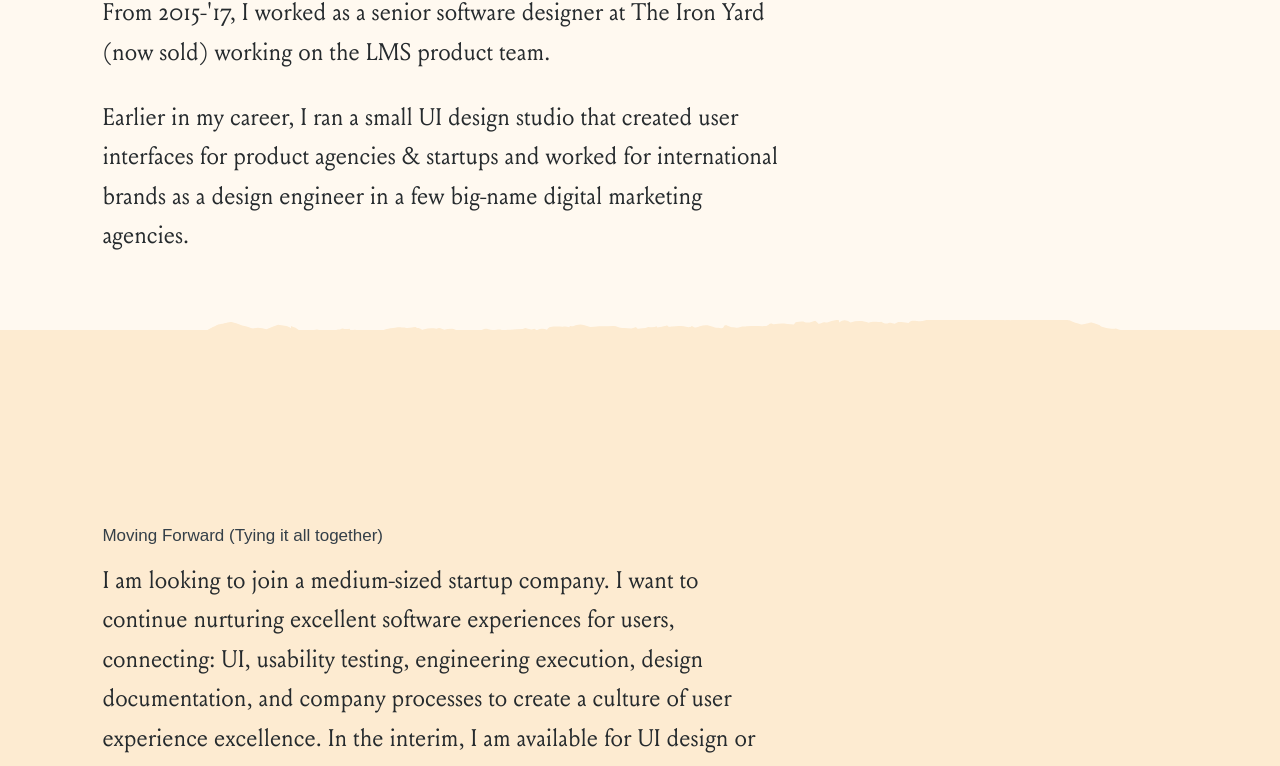
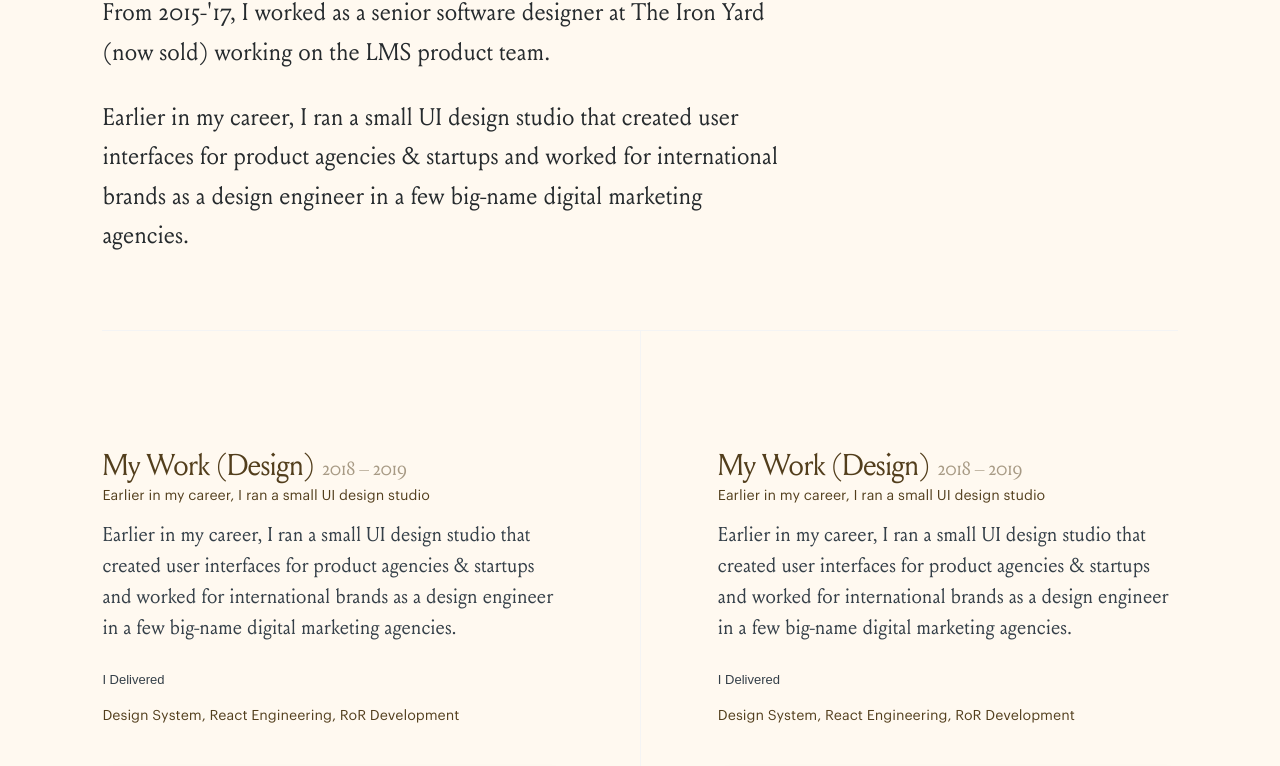
Before and after one commit to AndrwM/souci.studio, a React (Create React App) app: page / in a window 1280 px wide. Shown: the part 1993-2759 px from the top of the page. Built offline with nearby package versions, Linux system fonts and the light colour scheme; a web font is replaced by a local one.

Commit message:
Laying out some barebones layout items for the Intro page

```diff
--- a/src/assets/stylesheets/_variables.scss
+++ b/src/assets/stylesheets/_variables.scss
@@ -11,7 +11,7 @@ $bp-desk: "(min-width: #{$w-desk})";
 
 $border-radius: 5px;
 $font-size: 20px;
-$page-max-width: 1300px;
+$page-max-width: 1600px;
 
 //----------------- Z-Index
 $z-1: 10;
@@ -39,6 +39,7 @@ $colors-light: (
   // Neutrals
   c-grey-dark: #252A2D,
   c-foreground-medium: #343f48,
+  c-foreground-focal: #523e1c,
   c-grey-extralight: #f8fdff,
 
   c-system: #171717,
@@ -55,10 +56,11 @@ $colors-dark: (
   // Neutrals
   c-grey-dark: #ffe5d3,
   c-foreground-medium: #f3d8b7,
+  c-foreground-focal: #f8fdff,
   c-grey-extralight: #f8fdff,
 
   c-system: #171717,
-  c-border: #F4F4F4,
+  c-border: #413131,
 );
 
 //----------------- Type Mixins
--- a/src/assets/stylesheets/components/_c.container-2col.scss
+++ b/src/assets/stylesheets/components/_c.container-2col.scss
@@ -19,10 +19,13 @@
       flex-direction: column;
 
       &:nth-child(1) {
+        border-top: 1px solid;
+        @include theme-var(border-color, c-border);
         padding: 14vh 6vw 0px 0px;
       }
 
       &:nth-child(2) {
+        border-top: 1px solid;
         border-left: 1px solid;
         @include theme-var(border-color, c-border);
         padding: 14vh 0px 0px 6vw
--- a/src/assets/stylesheets/components/_c.paragraph.scss
+++ b/src/assets/stylesheets/components/_c.paragraph.scss
@@ -29,7 +29,7 @@
   }
 
   &--medium {
-    color: rgba(#000000, 0.65);
+    @include theme-var(color, c-foreground-medium);
     max-width: 570px;
     font: 400 18px / 1.65 $ff-secondary;
     @media #{$bp-hand} { font: 400 18px / 1.65 $ff-secondary; }
@@ -45,12 +45,13 @@
 
   &--sans-medium {
     font-family: $ff-primary;
-    color: #727779;
+    @include theme-var(color, c-foreground-medium);
     font-size: 16px;
     max-width: 570px;
   }
 
   &--sans-small {
+    @include theme-var(color, c-foreground-focal);
     font-family: $ff-primary;
     font-size: 14px;
     margin: 0 0 10px;
--- a/src/assets/stylesheets/components/_c.title.scss
+++ b/src/assets/stylesheets/components/_c.title.scss
@@ -47,6 +47,7 @@
   }
 
   &--medium {
+    @include theme-var(color, c-foreground-focal);
     font: 400 24px / 1.4 $ff-display;
     margin: 0 0 $s-small;
 
@@ -60,6 +61,7 @@
   }
 
   &--small {
+    @include theme-var(color, c-foreground-focal);
     font: 500 17px / 1.4 $ff-primary;
     letter-spacing: 0;
   }
--- /dev/null
+++ b/src/components/Browser.js
@@ -0,0 +1,24 @@
+import PropTypes from 'prop-types';
+
+const Browser = ({
+  src,
+  className,
+  ...rest
+}) => (
+  <div className={`c-browser ${className}`} {...rest}>
+    <div className="c-browser__content">
+      <img src={src} />
+    </div>
+  </div>
+);
+
+Browser.propTypes = {
+  src: PropTypes.string.isRequired,
+  className: PropTypes.string,
+};
+
+Browser.defaultProps = {
+  className: ''
+};
+
+export default Browser;
--- a/src/pages/Intro.js
+++ b/src/pages/Intro.js
@@ -1,6 +1,7 @@
 import ExperienceDesign from "./partials/ExperienceDesign";
 import ExperienceEngineering from "./partials/ExperienceEngineering";
 import Text from "../components/Text";
+import Browser from "../components/Browser";
 import VisualTearElement from "../components/VisualTearElement";
 
 const Intro = () => (<>
@@ -77,6 +78,112 @@ const Intro = () => (<>
       {/* Prior to that, I ran a small UI design studio that designed user interfaces with product agencies &amp; startups and worked for international brands as a design engineer in a few big-name digital marketing agencies. */}
       Earlier in my career, I ran a small UI design studio that created user interfaces for product agencies & startups and worked for international brands as a design engineer in a few big-name digital marketing agencies.
     </Text>
+  </div>
+  <div className="c-wrapper c-wrapper--accent c-wrapper--flush u-border-bottom">
+    <div class="c-container-2col">
+      <div class="c-container-2col__item">
+        <Text type="title" modifier="medium" className="u-margin-bottom-none">
+          My Work (Design)
+          <span class="c-title__subtle">2018 – 2019</span>
+        </Text>
+        <Text type="paragraph" modifier="sans-small">
+          Earlier in my career, I ran a small UI design studio
+        </Text>
+        <Text type="paragraph" modifier="medium">
+          Earlier in my career, I ran a small UI design studio that created user interfaces for product agencies & startups and worked for international brands as a design engineer in a few big-name digital marketing agencies.
+        </Text>
+        <Text type="title" modifier="smallest">
+          I Delivered
+        </Text>
+        <Text type="paragraph" modifier="sans-small">
+          Design System, React Engineering, RoR Development
+        </Text>
+        <Browser
+          src="/static/media/cover1.37e6df1b.png"
+          className="u-margin-vertical"
+        />
+      </div>
+      <div class="c-container-2col__item">
+        <Text type="title" modifier="medium" className="u-margin-bottom-none">
+          My Work (Design)
+          <span class="c-title__subtle">2018 – 2019</span>
+        </Text>
+        <Text type="paragraph" modifier="sans-small">
+          Earlier in my career, I ran a small UI design studio
+        </Text>
+        <Text type="paragraph" modifier="medium">
+          Earlier in my career, I ran a small UI design studio that created user interfaces for product agencies & startups and worked for international brands as a design engineer in a few big-name digital marketing agencies.
+        </Text>
+        <Text type="title" modifier="smallest">
+          I Delivered
+        </Text>
+        <Text type="paragraph" modifier="sans-small">
+          Design System, React Engineering, RoR Development
+        </Text>
+        <Browser
+          src="/static/media/cover1.37e6df1b.png"
+          className="u-margin-vertical"
+        />
+      </div>
+    </div>
+    <div class="c-container-2col">
+      <div class="c-container-2col__item">
+        <Text type="title" modifier="medium" className="u-margin-bottom-none">
+          My Work (Design)
+          <span class="c-title__subtle">2018 – 2019</span>
+        </Text>
+        <Text type="paragraph" modifier="sans-small">
+          Earlier in my career, I ran a small UI design studio
+        </Text>
+        <Text type="paragraph" modifier="medium">
+          Earlier in my career, I ran a small UI design studio that created user interfaces for product agencies & startups and worked for international brands as a design engineer in a few big-name digital marketing agencies.
+        </Text>
+        <Text type="title" modifier="smallest">
+          I Delivered
+        </Text>
+        <Text type="paragraph" modifier="sans-small">
+          Design System, React Engineering, RoR Development
+        </Text>
+        <Browser
+          src="/static/media/cover1.37e6df1b.png"
+          className="u-margin-top"
+        />
+      </div>
+      <div class="c-container-2col__item">
+        <Text type="title" modifier="medium">
+          More Work
+        </Text>
+        <Text type="paragraph" modifier="sans-medium">
+          Due to privacy restrictions, some of my work is not available publicly. If you would like to see engineering or marketing samples, email me at
+        </Text>
+        <Text type="title" modifier="small">
+          BMW
+        </Text>
+        <Text type="paragraph" modifier="sans-medium">
+          Earlier in my career, I ran a small UI design studio that created user interfaces for product agencies & startups and worked for international brands as a design engineer in a few big-name digital marketing agencies.
+        </Text>
+        <Text type="title" modifier="small">
+          Flatiron Code School
+        </Text>
+        <Text type="paragraph" modifier="sans-medium">
+          Earlier in my career, I ran a small UI design studio that created user interfaces for product agencies & startups and worked for international brands as a design engineer in a few big-name digital marketing agencies.
+        </Text>
+        <Text type="title" modifier="small">
+          ECHO Tools, North America
+        </Text>
+        <Text type="paragraph" modifier="sans-medium">
+          Earlier in my career, I ran a small UI design studio that created user interfaces for product agencies & startups and worked for international brands as a design engineer in a few big-name digital marketing agencies.
+        </Text>
+        <Text type="title" modifier="small">
+          The Outdoor Channel
+        </Text>
+        <Text type="paragraph" modifier="sans-medium">
+          Earlier in my career, I ran a small UI design studio that created user interfaces for product agencies & startups and worked for international brands as a design engineer in a few big-name digital marketing agencies.
+        </Text>
+      </div>
+    </div>
+  </div>
+  <div className="c-wrapper c-wrapper--slim c-wrapper--accent">
     <VisualTearElement
       styleIndex={0}
       colorVar='--c-background-primary'
```
